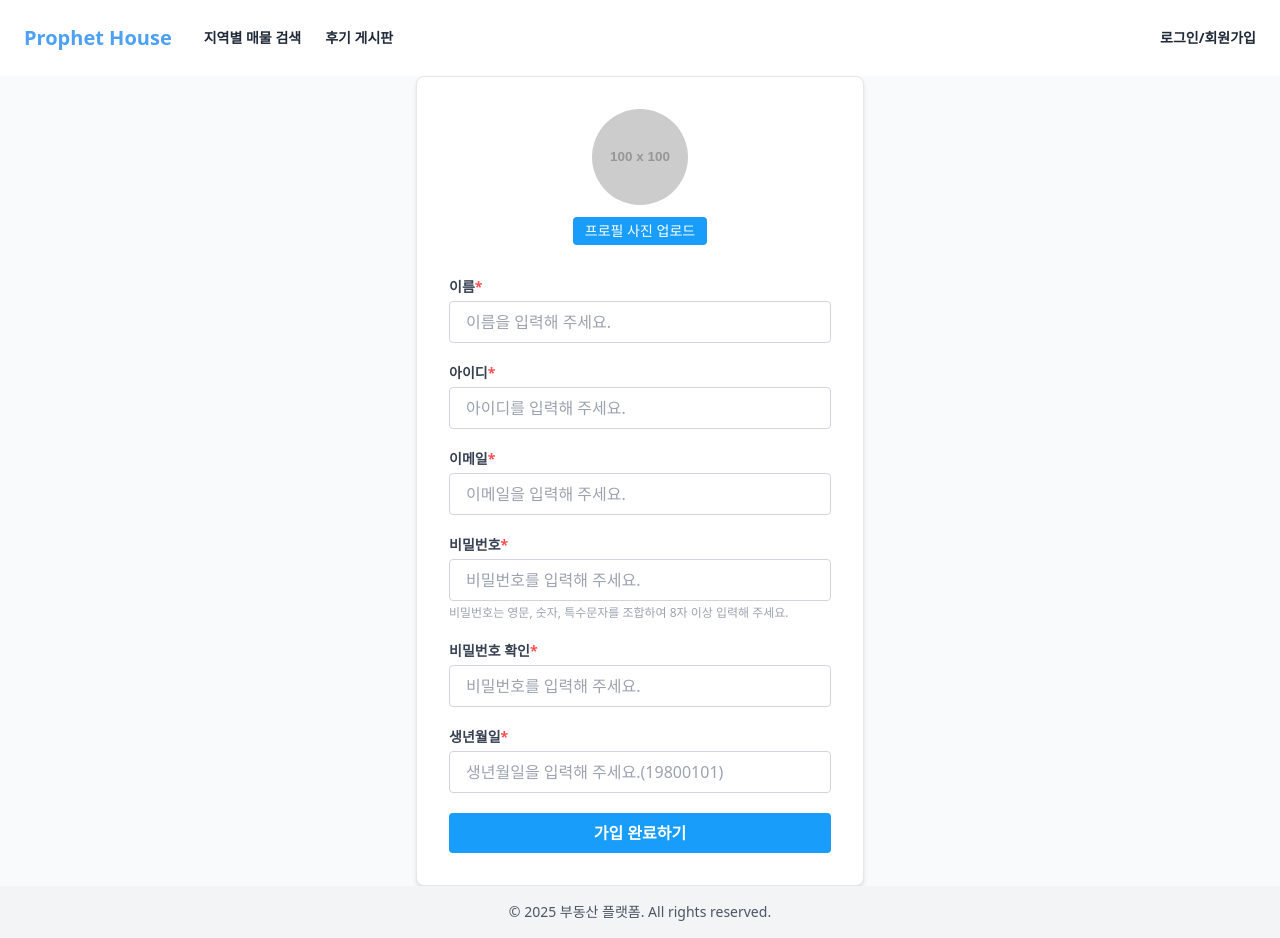
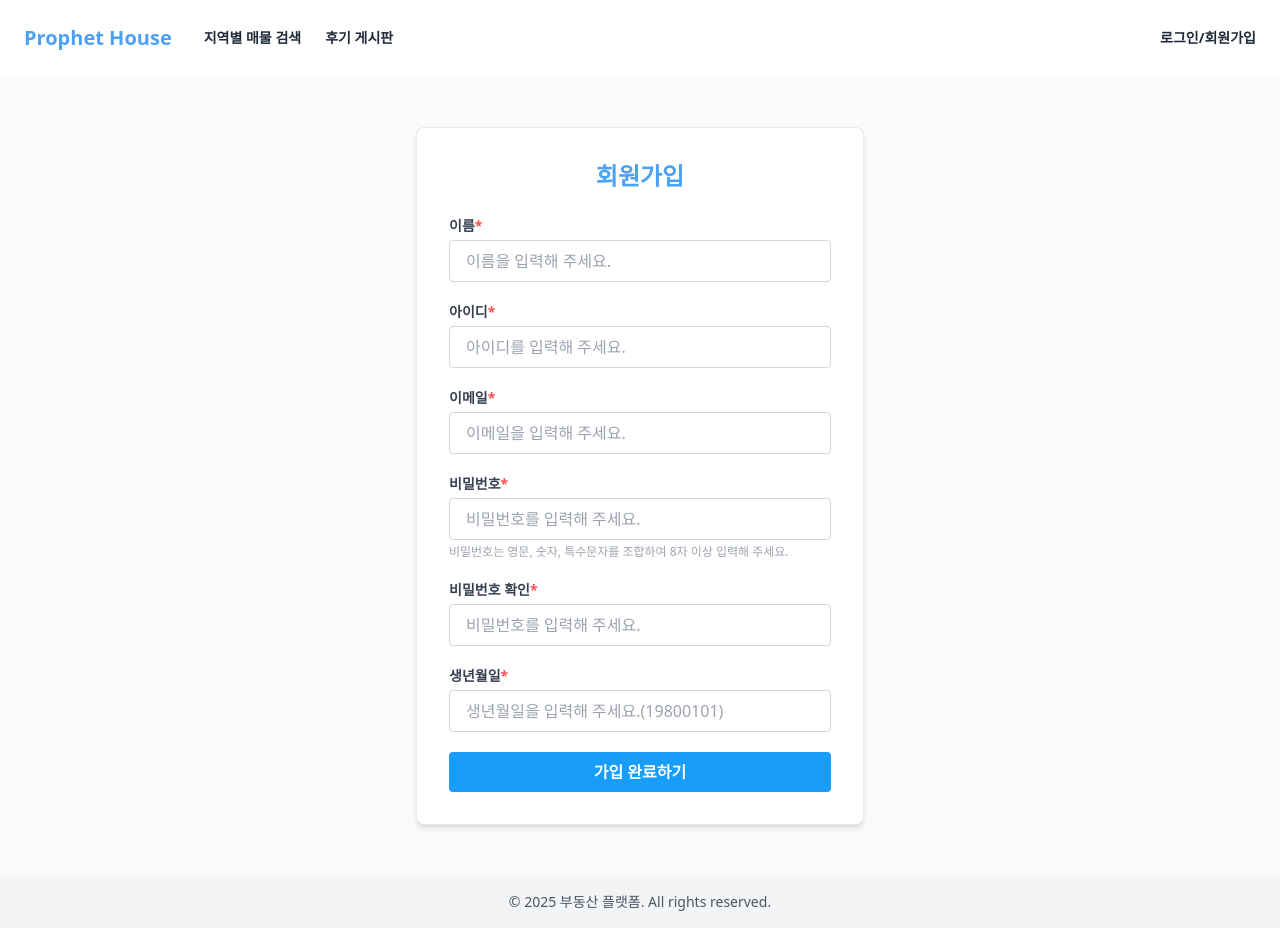
Before and after one commit to eoreunjee/final-project-prophet-house, a Vue app in the folder front/: page /auth/signup in a window 1280 px wide. Built offline with nearby package versions, Linux system fonts and the light colour scheme.

Commit message:
프로필 이미지 기능 제거

```diff
--- a/front/src/views/SearchApartView.vue
+++ b/front/src/views/SearchApartView.vue
@@ -178,7 +178,7 @@ const loadDong = async () => {
 
 const searchApt = async () => {
   try {
-    const response = await axios.get('/api/search/apt', {
+    const response = await axios.get('http://localhost:8080/api/search/apt', {
       params: {
         sido: selectedSido.value,
         gugun: selectedGugun.value,
--- a/front/src/views/SignupView.vue
+++ b/front/src/views/SignupView.vue
@@ -2,12 +2,8 @@
   <div class="flex justify-center items-center min-h-screen bg-gray-50">
     <div class="w-full max-w-md bg-white p-8 rounded-lg shadow-md border border-gray-200">
       <!-- 프로필 이미지 -->
-      <div class="flex flex-col items-center mb-8">
-        <img src="https://via.placeholder.com/100" alt="프로필" class="w-24 h-24 rounded-full mb-3" />
-        <label class="inline-block cursor-pointer bg-[#189dfb] hover:bg-[#0073e9] text-white text-sm py-1 px-3 rounded">
-          프로필 사진 업로드
-          <input type="file" accept="image/*" class="hidden" />
-        </label>
+      <div class="text-2xl flex justify-center mb-6 font-bold text-[#4DA1F5]">
+        회원가입
       </div>
 
       <form class="space-y-5">
```
